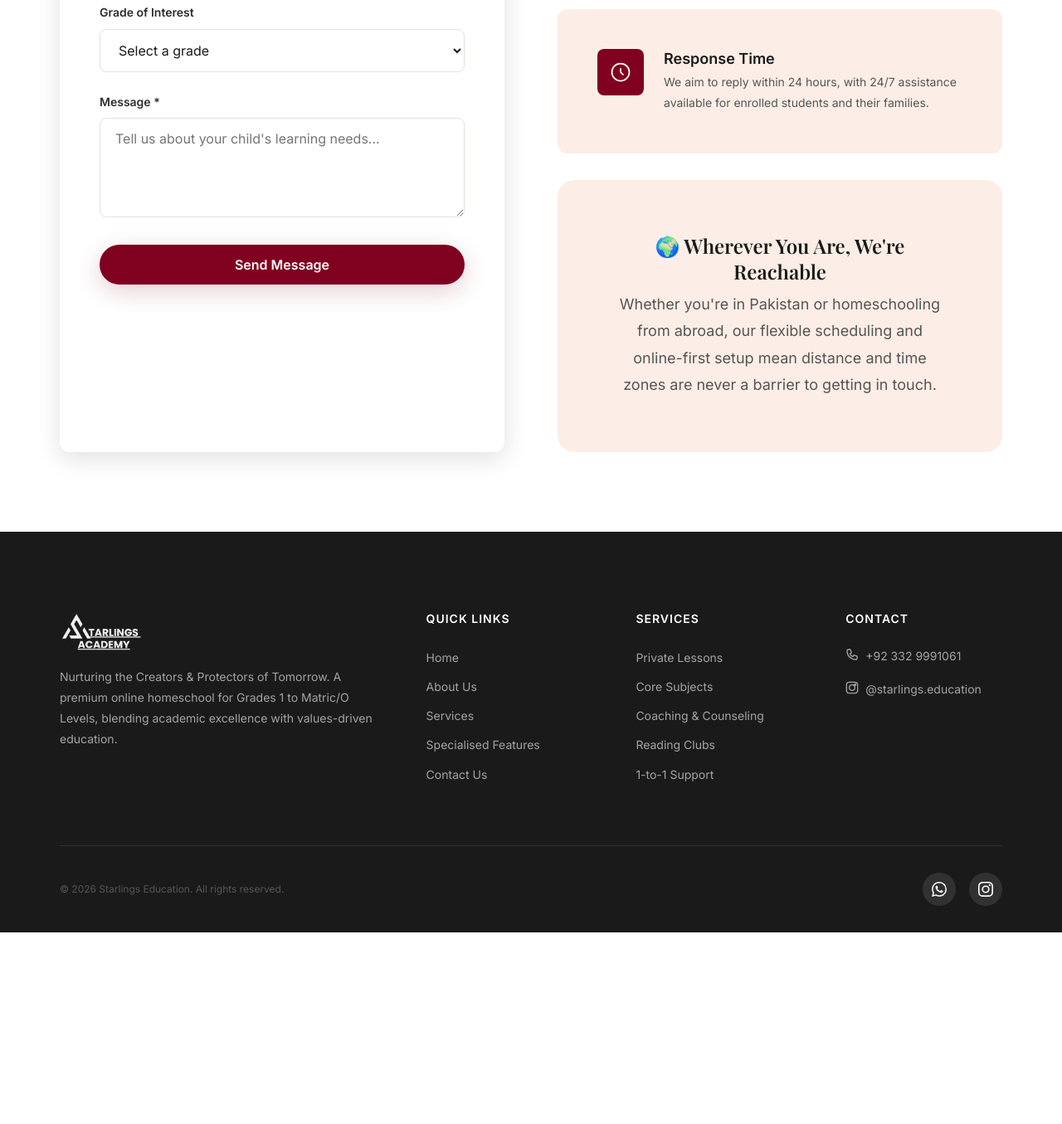
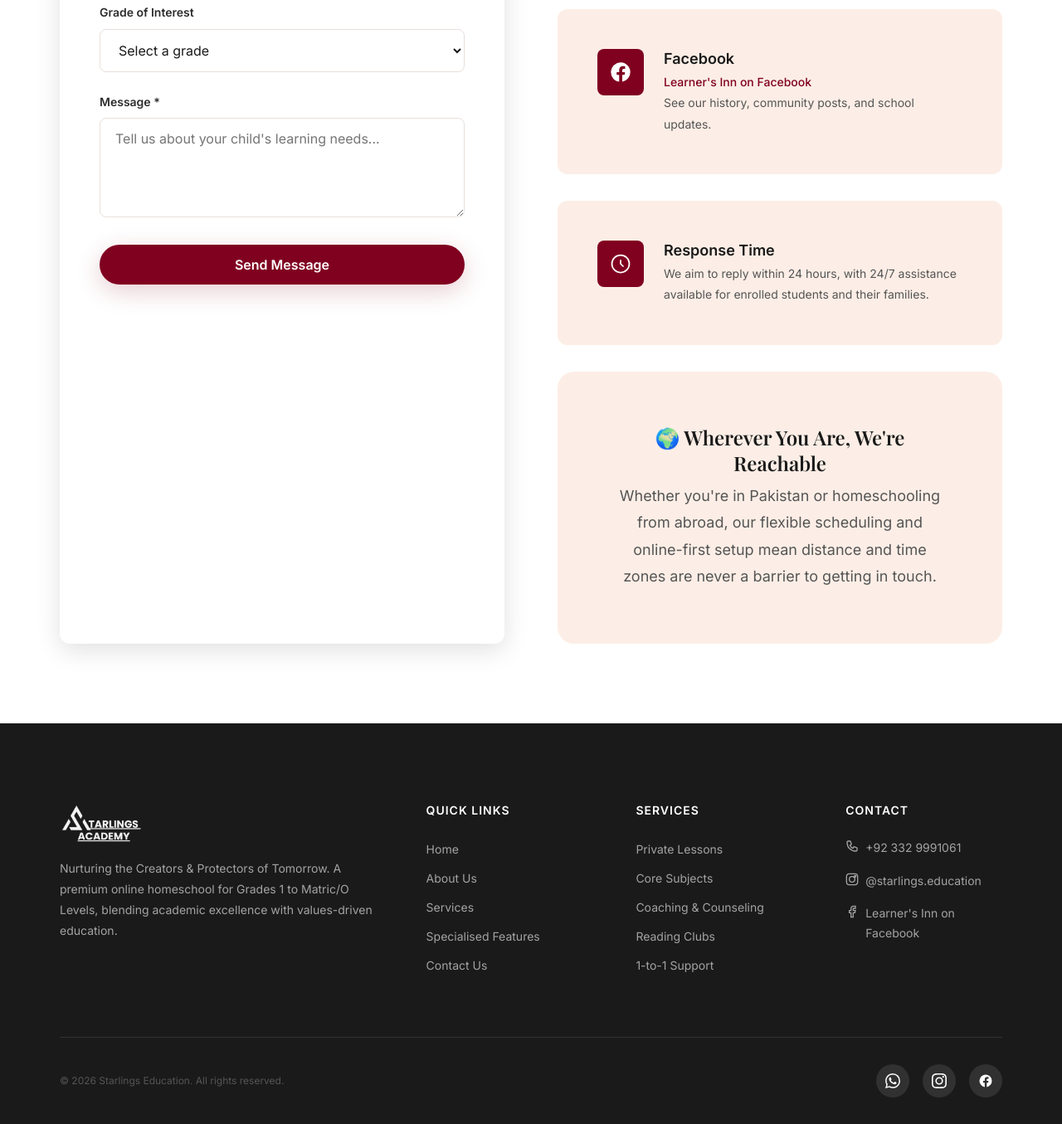
Before and after one commit to afhbaskhfvakhfb/starlings-education, a website built with Vite: page contact.html in a window 1280 px wide. Shown: the part 937-2292 px from the top of the page at 83% size. Before the commit the page ends 2061 px from the top, so only its background shows below. Built offline with nearby package versions, Linux system fonts and the light colour scheme; a web font is replaced by a local one.

Commit message:
Add Facebook link across all pages
Links to the Learner's Inn Facebook page site-wide: a dedicated
contact-info card on the Contact page, plus a footer contact item and
social icon on every page for consistency.

```diff
--- a/contact.html
+++ b/contact.html
@@ -124,6 +124,17 @@
 
           <div class="contact-info__card">
             <div class="contact-info__icon">
+              <svg viewBox="0 0 24 24"><path d="M22 12a10 10 0 10-11.5 9.87v-6.98H7.9V12h2.6V9.8c0-2.57 1.53-3.99 3.87-3.99 1.12 0 2.29.2 2.29.2v2.52h-1.29c-1.27 0-1.67.79-1.67 1.6V12h2.84l-.45 2.89h-2.39v6.98A10 10 0 0022 12z" fill="white" stroke="none"/></svg>
+            </div>
+            <div>
+              <h3>Facebook</h3>
+              <p><a href="https://www.facebook.com/learnersinn2018/" target="_blank">Learner's Inn on Facebook</a></p>
+              <p>See our history, community posts, and school updates.</p>
+            </div>
+          </div>
+
+          <div class="contact-info__card">
+            <div class="contact-info__icon">
               <svg viewBox="0 0 24 24" fill="none" stroke="white" stroke-width="1.5"><path d="M12 8v4l3 3m6-3a9 9 0 11-18 0 9 9 0 0118 0z"/></svg>
             </div>
             <div>
@@ -181,6 +192,10 @@
             <svg width="16" height="16" viewBox="0 0 24 24" fill="none" stroke="rgba(255,255,255,0.6)" stroke-width="2"><rect x="2" y="2" width="20" height="20" rx="5"/><circle cx="12" cy="12" r="5"/><circle cx="17.5" cy="6.5" r="1.5"/></svg>
             <a href="https://www.instagram.com/starlings.education?utm_source=ig_web_button_share_sheet&igsh=ZDNlZDc0MzIxNw==" target="_blank">@starlings.education</a>
           </div>
+          <div class="footer__contact-item">
+            <svg width="16" height="16" viewBox="0 0 24 24" fill="none" stroke="rgba(255,255,255,0.6)" stroke-width="2"><path d="M18 2h-3a5 5 0 00-5 5v3H7v4h3v8h4v-8h3l1-4h-4V7a1 1 0 011-1h3z"/></svg>
+            <a href="https://www.facebook.com/learnersinn2018/" target="_blank">Learner's Inn on Facebook</a>
+          </div>
         </div>
       </div>
       <div class="footer__bottom">
@@ -192,6 +207,9 @@
           <a href="https://www.instagram.com/starlings.education?utm_source=ig_web_button_share_sheet&igsh=ZDNlZDc0MzIxNw==" target="_blank" aria-label="Instagram">
             <svg viewBox="0 0 24 24"><path d="M12 2.163c3.204 0 3.584.012 4.85.07 3.252.148 4.771 1.691 4.919 4.919.058 1.265.069 1.645.069 4.849 0 3.205-.012 3.584-.069 4.849-.149 3.225-1.664 4.771-4.919 4.919-1.266.058-1.644.07-4.85.07-3.204 0-3.584-.012-4.849-.07-3.26-.149-4.771-1.699-4.919-4.92-.058-1.265-.07-1.644-.07-4.849 0-3.204.013-3.583.07-4.849.149-3.227 1.664-4.771 4.919-4.919 1.266-.057 1.645-.069 4.849-.069zM12 0C8.741 0 8.333.014 7.053.072 2.695.272.273 2.69.073 7.052.014 8.333 0 8.741 0 12c0 3.259.014 3.668.072 4.948.2 4.358 2.618 6.78 6.98 6.98C8.333 23.986 8.741 24 12 24c3.259 0 3.668-.014 4.948-.072 4.354-.2 6.782-2.618 6.979-6.98.059-1.28.073-1.689.073-4.948 0-3.259-.014-3.667-.072-4.947-.196-4.354-2.617-6.78-6.979-6.98C15.668.014 15.259 0 12 0zm0 5.838a6.162 6.162 0 100 12.324 6.162 6.162 0 000-12.324zM12 16a4 4 0 110-8 4 4 0 010 8zm6.406-11.845a1.44 1.44 0 100 2.881 1.44 1.44 0 000-2.881z"/></svg>
           </a>
+          <a href="https://www.facebook.com/learnersinn2018/" target="_blank" aria-label="Facebook">
+            <svg viewBox="0 0 24 24"><path d="M22 12a10 10 0 10-11.5 9.87v-6.98H7.9V12h2.6V9.8c0-2.57 1.53-3.99 3.87-3.99 1.12 0 2.29.2 2.29.2v2.52h-1.29c-1.27 0-1.67.79-1.67 1.6V12h2.84l-.45 2.89h-2.39v6.98A10 10 0 0022 12z"/></svg>
+          </a>
         </div>
       </div>
     </div>
```
Also changed, not shown: about.html (+7 -0 lines), features.html (+7 -0 lines), index.html (+7 -0 lines), services.html (+7 -0 lines).
